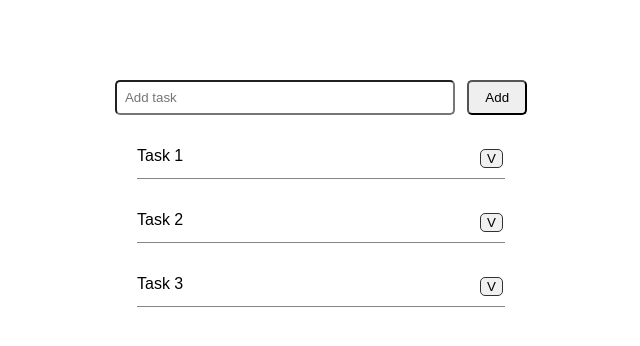
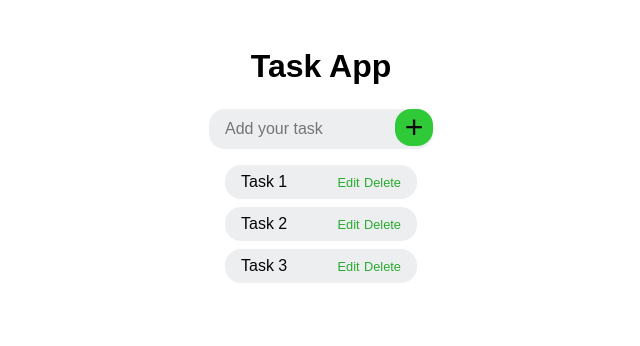
Before and after one commit to Jurasr/task-app, a plain HTML site: page index.html in a window 1280 px wide. Shown: the whole page, without its empty margins (319-959 px from the left). Drawn offline with Linux system fonts and the light colour scheme.

Commit message:
second commit

```diff
--- a/index.html
+++ b/index.html
@@ -4,36 +4,46 @@
 <head>
     <meta charset="UTF-8">
     <meta name="viewport" content="width=device-width, initial-scale=1.0">
-    <title>Task App</title>
+    <title>Todo App</title>
     <link rel="stylesheet" href="style.css">
 </head>
-<main>
-    <div class="add-task">
-        <input type="text" class="add-task__input" placeholder="Add task">
-        <button class="add-task__add">Add</button>
-        <p class="add-task__error">
-            Task should be longer than 4 characters
-        </p>
-    </div>
-    <div class="tasks">
-        <div class="task">
-            <div class="task__title">Task 1</div>
-            <button class="task__complete">V</button>
-        </div>
-        <div class="task">
-            <div class="task__title">Task 2</div>
-            <button class="task__complete">V</button>
-        </div>
-        <div class="task">
-            <div class="task__title">Task 3</div>
-            <button class="task__complete">V</button>
-        </div>
-    </div>
-</main>
+
 
 <body>
-    <script src="script.js
-"></script>
+    <main>
+        <h1 class="title">Task App</h1>
+        <div class="add-task">
+            <input type="text" class="add-task__input" placeholder="Add your task">
+            <button class="add-task__button">
+                +
+            </button>
+            <p class="add-task__status-message">Task created successfully</p>
+        </div>
+        <ul class="task-list">
+            <li class="task">
+                <span class="task__title">Task 1</span>
+                <div>
+                    <span class="task__edit">Edit</span>
+                    <span class="task__delete">Delete</span>
+                </div>
+            </li>
+            <li class="task">
+                <span class="task__title">Task 2</span>
+                <div>
+                    <span class="task__edit">Edit</span>
+                    <span class="task__delete">Delete</span>
+                </div>
+            </li>
+            <li class="task">
+                <span class="task__title">Task 3</span>
+                <div>
+                    <span class="task__edit">Edit</span>
+                    <span class="task__delete">Delete</span>
+                </div>
+            </li>
+        </ul>
+    </main>
+    <script src="script.js"></script>
 </body>
 
 </html>
--- a/script.js
+++ b/script.js
@@ -1,32 +1,19 @@
 const addTaskInput = document.querySelector('.add-task__input');
-const addTaskButton = document.querySelector('.add-task__add');
-const tasks = document.querySelectorAll('.tasks');
-const errorMessage = document.querySelector('.add-task__error');
+const addTaskButton = document.querySelector('.add-task__button');
+const statusMessage = document.querySelector('.add-task__status-message');
 
-const validateInput = (input) => {
-    if (input.length > 4) {
-        errorMessage.style.display = 'none';
-        return true;
+addTaskButton.addEventListener('click', () => {
+    if (addTaskInput.value.length > 3) {
+        statusMessage.textContent = "Task created successfully";
+        statusMessage.style.display = 'block';
+        statusMessage.style.opacity = '1';
+        statusMessage.style.color = "#28ac2e";
+        setTimeout(() => {
+            statusMessage.style.display = 'none';
+        }, 1000);
     } else {
-        errorMessage.style.display = 'block';
-        return false;
+        statusMessage.textContent = "Task should be longer than 3 characters";
+        statusMessage.style.color = "red";
+        statusMessage.style.display = 'block';
     }
-};
-
-const addTaskEvent = (task) => {
-    task.addEventListener
-};
-
-addTaskButton.addEventListener('click', (event) => {
-    const inputText = addTaskInput.value;
-    const validation = validateInput(inputText);
-    if (validation) {
-        const task = document.createElement('div');
-        task.className = 'task';
-        task.innerHTML = `
-            <div class="task__title">${addTaskInput.value}</div>
-            <button class="task__complete">V</button>
-    `;
-        tasks.appendChild(task);
-    };
 })
--- a/style.css
+++ b/style.css
@@ -1,44 +1,112 @@
+* {
+    margin: 0;
+    padding: 0;
+    box-sizing: border-box;
+}
+
+ul,
+ol {
+    list-style: none;
+}
+
+a {
+    text-decoration: none;
+    color: inherit;
+}
+
+img {
+    display: block;
+    max-width: 100%;
+    height: auto;
+    border: 0;
+}
+
+input,
+button,
+textarea,
+select {
+    font: inherit;
+    color: inherit;
+    background: none;
+    border: none;
+    outline: none;
+}
+
+html,
+body {
+    height: 100%;
+}
+
 main {
     display: flex;
     align-items: center;
     height: 100vh;
     flex-direction: column;
-    margin-top: 5rem;
     font-family: sans-serif;
 }
 
-.add-task__input {
-    width: 20rem;
-    border-radius: 5px;
-    padding: 0.5rem 0.5rem;
+.title {
+    margin: 3rem 0 1.5rem 0;
 }
 
-.add-task__add {
-    margin-left: 0.5rem;
-    padding: 0.5rem 1rem;
-    border-radius: 5px;
+.add-task {
+    position: relative;
+    display: flex;
+    flex-direction: column;
+    justify-content: center;
+    align-items: center;
+}
+
+.add-task__input {
+    border: none;
+    background-color: #edeef0;
+    width: 14rem;
+    padding: 0.7rem 1rem;
+    border-radius: 1rem;
+    color: #696969
+}
+
+.add-task__button {
+    padding: 0 0.6rem;
+    border-radius: 1rem;
+    border: none;
+    background-color: #30c938;
+    position: absolute;
+    right: 0;
+    top: 0;
+    font-size: 2rem;
+    color: #070707;
+}
+
+.add-task__status-message {
+    font-size: 0.8rem;
+    margin-top: 1rem;
+    color: #28ac2e;
+    font-weight: 600;
+    display: none;
+    transition: opacity 1s ease-in-out;
+    opacity: 0;
+}
+
+.task-list {
+    margin-top: 1rem;
 }
 
 .task {
+    width: 12rem;
+    margin-bottom: 0.5rem;
     display: flex;
-    width: 23rem;
-    margin-top: 2rem;
-    border-bottom: 1px solid #858585;
-    padding-bottom: 0.5rem;
+    justify-content: space-between;
+    background-color: #edeef0;
+    color: #050507;
+    padding: 0.5rem 1rem;
+    border-radius: 1rem;
 }
 
-.task__title {
-    margin-right: auto;
+.task__title {}
+
+.task__edit,
+.task__delete {
+    font-size: 0.8rem;
+    color: #28ac2e;
 }
-
-.task__complete {
-    border: 1px solid rgb(49, 49, 49);
-    background-color: #f0f0f0;
-    border-radius: 5px;
-    margin: 2px;
-}
-
-.add-task__error {
-    display: none;
-    color: rgb(209, 2, 2);
-}
```
Also changed, not shown: maxresdefault.jpg (added).
